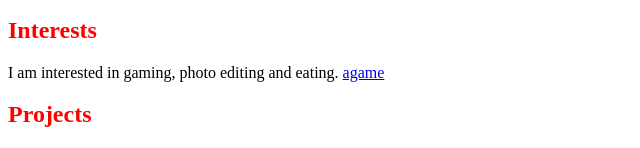
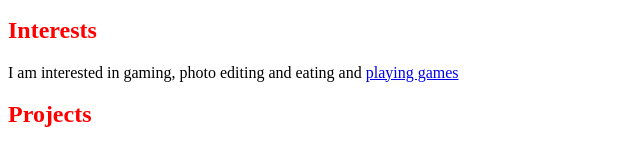
Before and after one commit to dhs17y2jchenyuting/dhs17y2jchenyuting.github.io, a plain HTML site: page index.html in a window 1280 px wide. Shown: the part 422-570 px from the top of the page, without its empty margins (0-640 px from the left). Drawn offline with Linux system fonts and the light colour scheme.

Commit message:
Update index.html

```diff
--- a/index.html
+++ b/index.html
@@ -10,7 +10,7 @@
     <h2>About</h2>
     <p>I am a 14 year old student in <a href="http://dunmanhigh.moe.edu.sg/wp-content/uploads/website/index.html">Dunman High School</a>, Singapore</p>
     <h2>Interests</h2>
-    <p>I am interested in gaming, photo editing and eating. <a href="www.agame.com/">agame</a></p>
+    <p>I am interested in gaming, photo editing and eating and <a href="www.y8.com/">playing games</a></p>
     <h2>Projects</h2>
     <p> I am a Google Code-in 2016 participant with <a href="http://fossasia.org">FOSSASIA</a></p>
 
```
